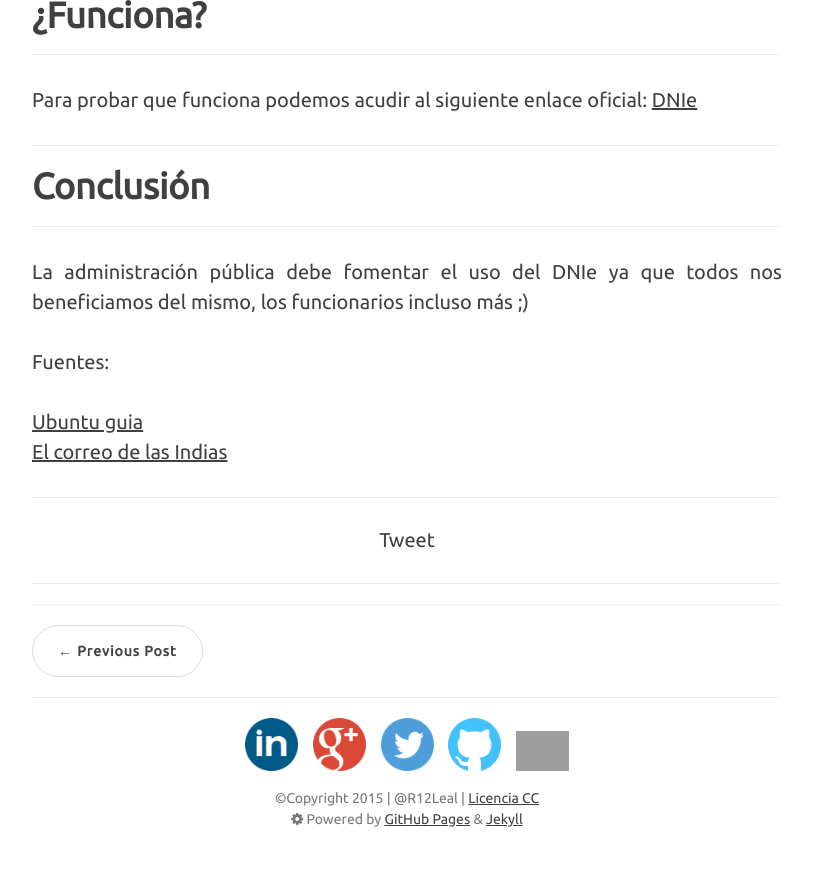
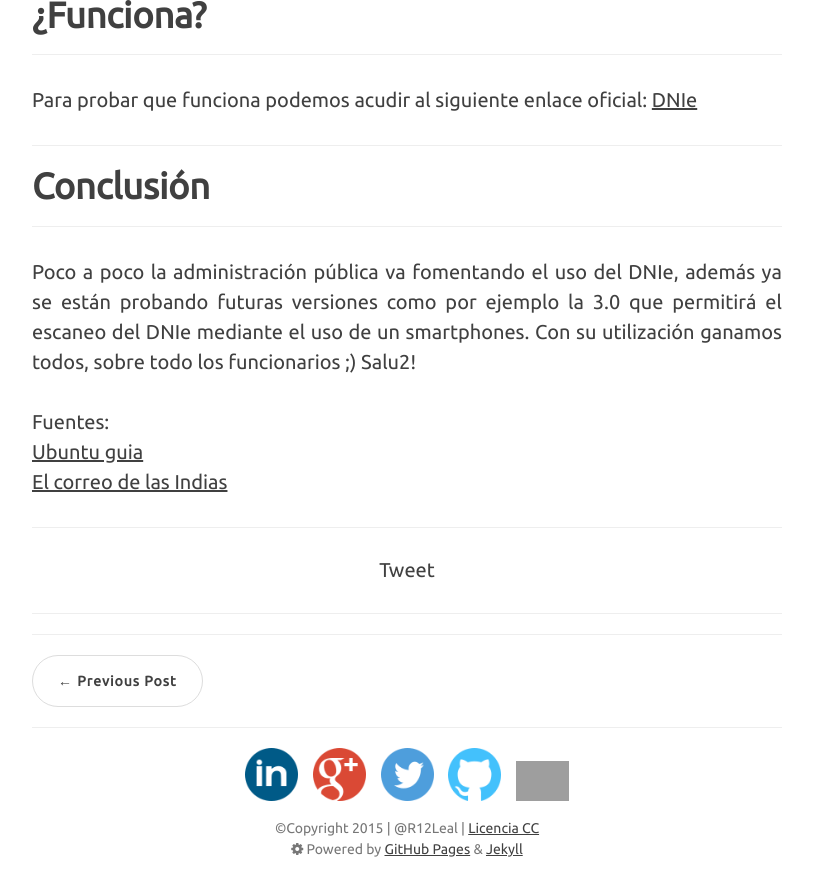
Before and after one commit to R12Leal/R12Leal.github.io, a Jekyll site: the page built from _posts/2015-10-15-dnie-ubuntu.markdown, in a window 1280 px wide and 900 px high, scrolled down 7142 px. Shown: the top 896 px of the window, without its empty margins (233-1046 px from the left). Built offline with Jekyll 4.4.1, drawn with Linux system fonts in a browser that asks for light colours; nearby versions of some CDN libraries; comment, search, counter and statistics services are not loaded.

Commit message:
Update 09/11/2015

```diff
--- a/_posts/2015-10-15-dnie-ubuntu.markdown
+++ b/_posts/2015-10-15-dnie-ubuntu.markdown
@@ -112,6 +112,5 @@ sudo make install
 <hr />
 <h2 class="section-heading">Conclusión</h2>
 <hr />
-<p>La administración pública debe fomentar el uso del DNIe ya que todos nos beneficiamos del mismo, los funcionarios incluso más ;)</p>
-<p>Fuentes:</p>
-<p><a href="http://www.ubuntu-guia.com/2014/04/instalar-dni-electronico-en-ubuntu.html" title="DNIe en GNU/Linux Ubuntu" target="_blank">Ubuntu guia</a><br /><a href="https://lasindias.com/indianopedia/instalar-el-dni-e-en-ubuntu" title="DNIe en GNU/Linux Ubuntu" target="_blank">El correo de las Indias</a></p>
+<p>Poco a poco la administración pública va fomentando el uso del DNIe, además ya se están probando futuras versiones como por ejemplo la 3.0 que permitirá el escaneo del DNIe mediante el uso de un smartphones. Con su utilización ganamos todos, sobre todo los funcionarios ;) Salu2! </p>
+<p>Fuentes:<br /><a href="http://www.ubuntu-guia.com/2014/04/instalar-dni-electronico-en-ubuntu.html" title="DNIe en GNU/Linux Ubuntu" target="_blank">Ubuntu guia</a><br /><a href="https://lasindias.com/indianopedia/instalar-el-dni-e-en-ubuntu" title="DNIe en GNU/Linux Ubuntu" target="_blank">El correo de las Indias</a></p>
```
